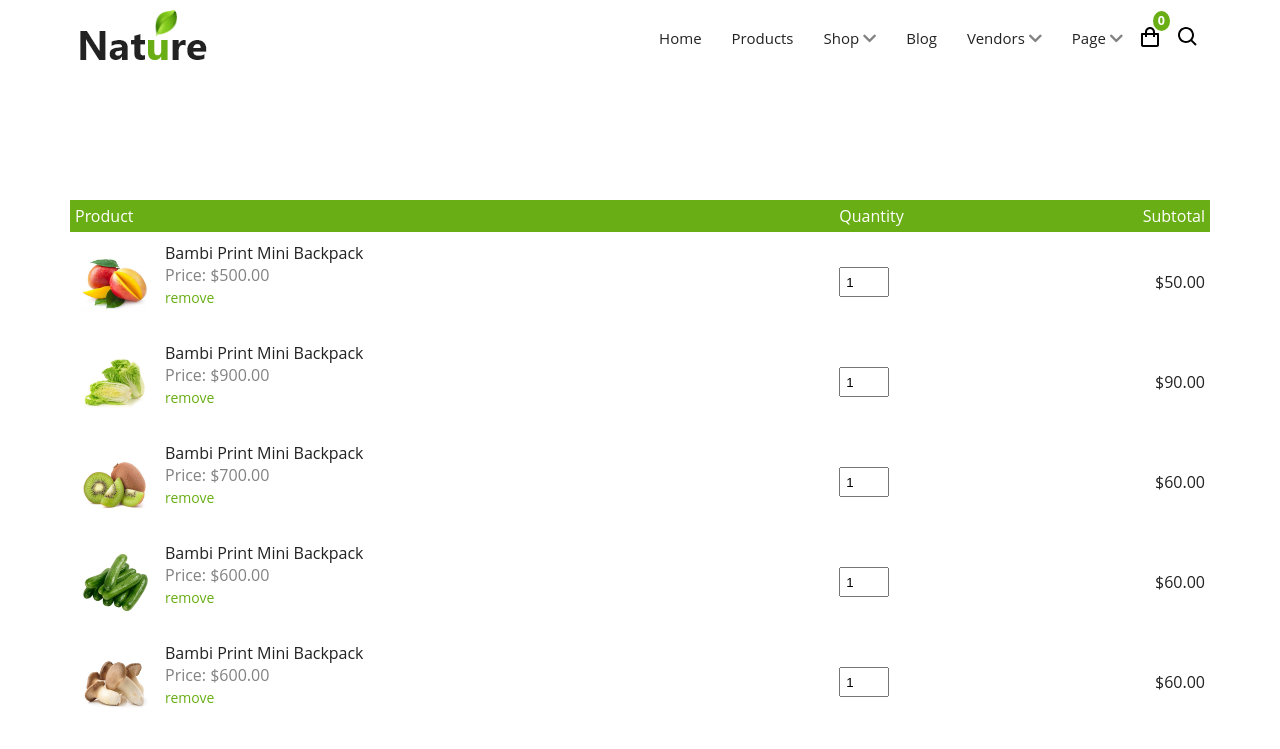
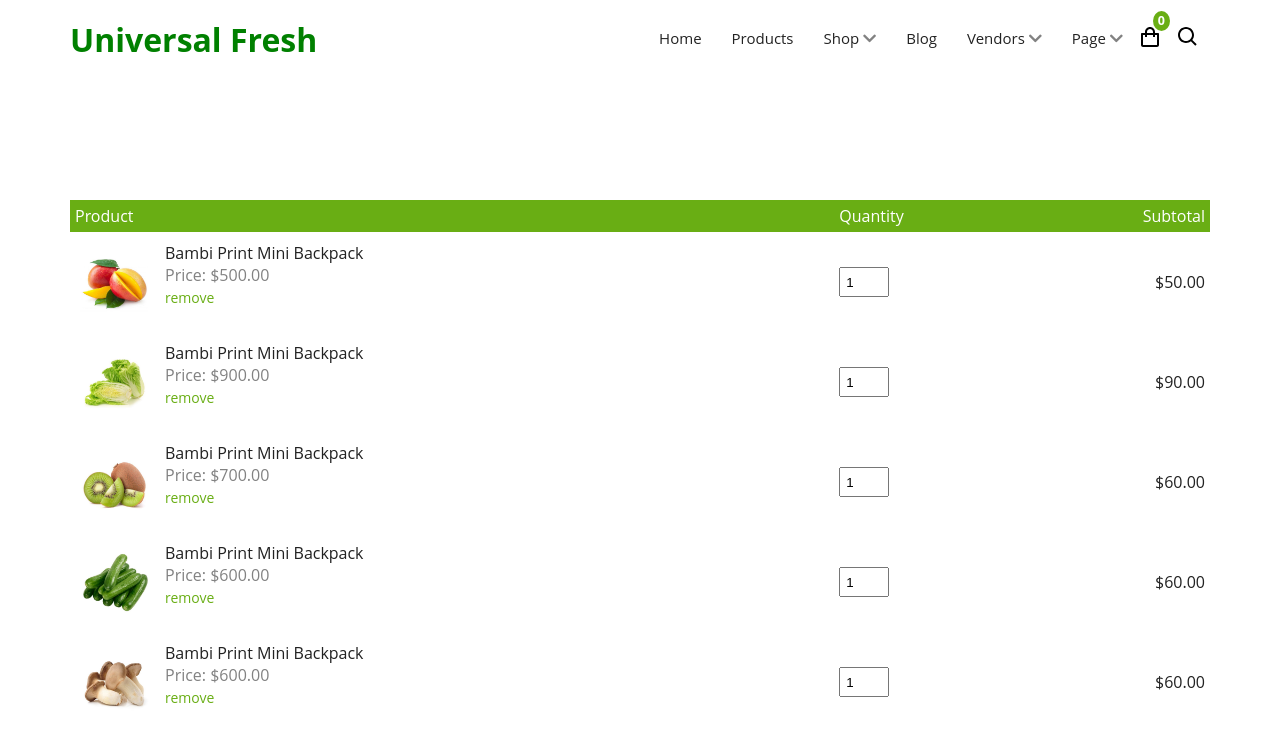
Before and after one commit to DachhuP/Univers, a plain HTML site: page cart.html in a window 1280 px wide. Shown: the top 749 px of the page. Drawn offline with Linux system fonts and the light colour scheme.

Commit message:
Update cart.html

```diff
--- a/cart.html
+++ b/cart.html
@@ -22,7 +22,7 @@
     <nav class="nav">
       <div class="wrapper container">
         <div class="logo"><a href="">
-        <img src="./images/logo.png" alt="">
+        <img src="" alt="">  <font size="6" style="color: green;"> <b> Universal Fresh </b></font>
       </a>
       </div>
         <ul class="nav-list">
```
